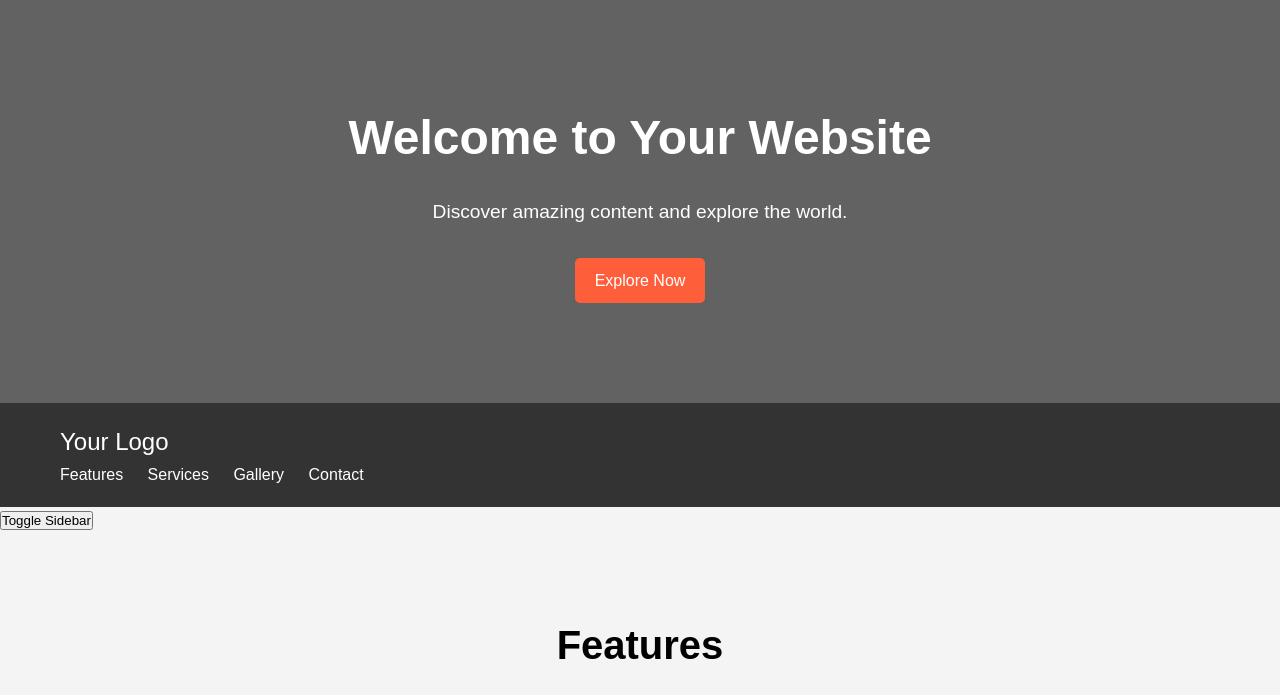
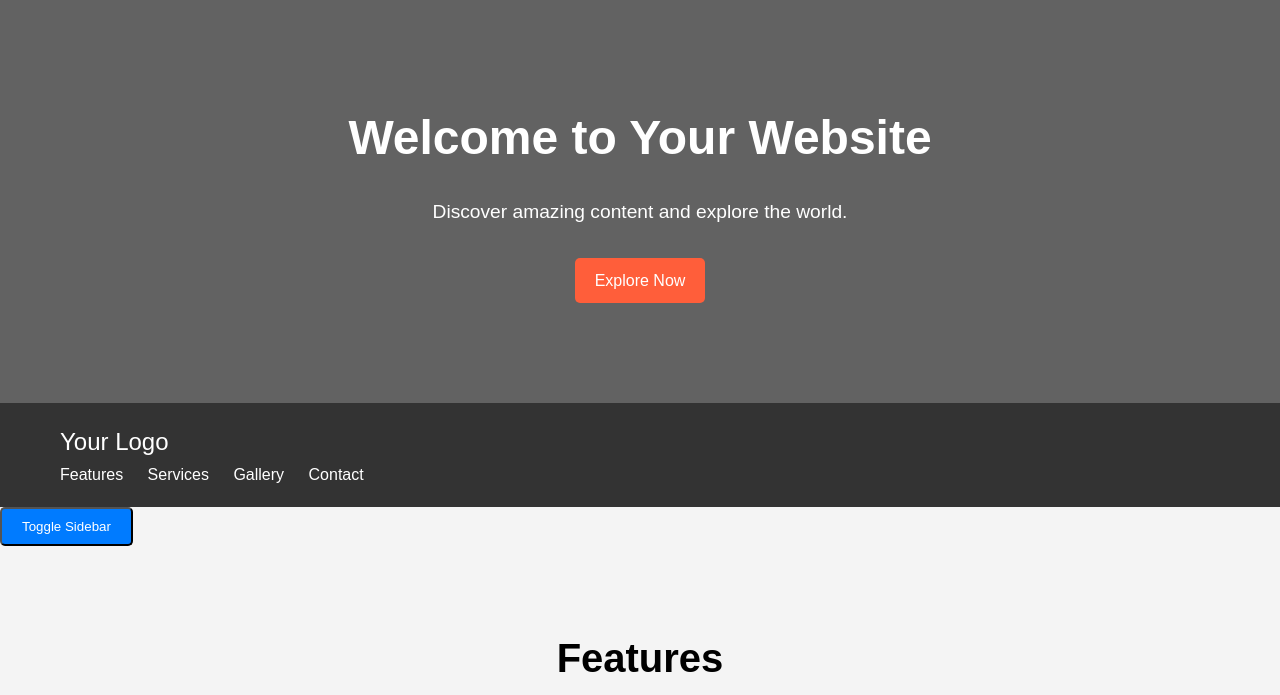
Before and after one commit to Althukuriya/instagram, a plain HTML site: page index.html in a window 1280 px wide. Shown: the top 695 px of the page. Drawn offline with Linux system fonts and the light colour scheme.

Commit message:
styles.css

```diff
--- a/styles.css
+++ b/styles.css
@@ -148,3 +148,17 @@ body {
 .footer-buttons .btn:hover {
   background-color: #ff3c12;
 }
+/* Toggle button styles */
+.toggle-btn {
+  display: inline-block;
+  padding: 10px 20px;
+  background-color: #007bff; /* Change color as needed */
+  color: #fff;
+  text-decoration: none;
+  border-radius: 5px;
+  transition: background-color 0.3s ease;
+}
+
+.toggle-btn:hover {
+  background-color: #0056b3; /* Change color as needed */
+}
```
